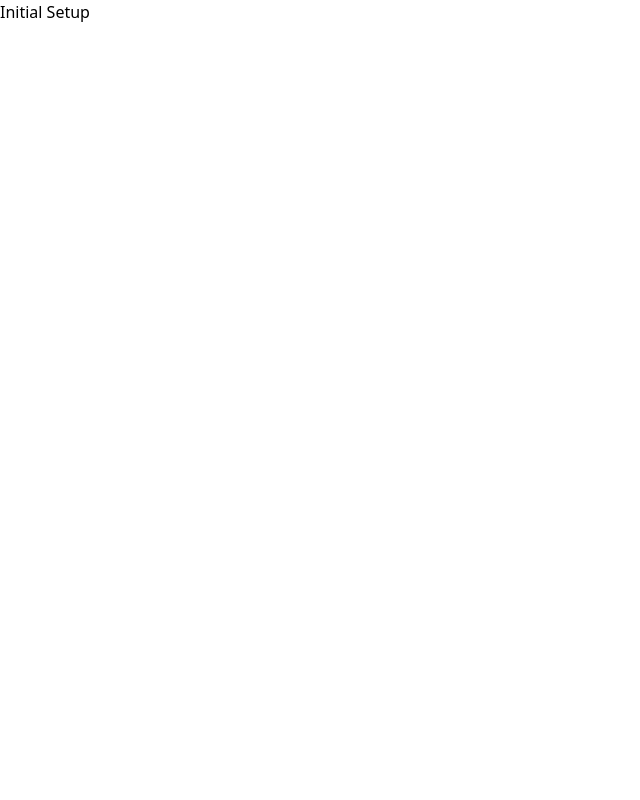
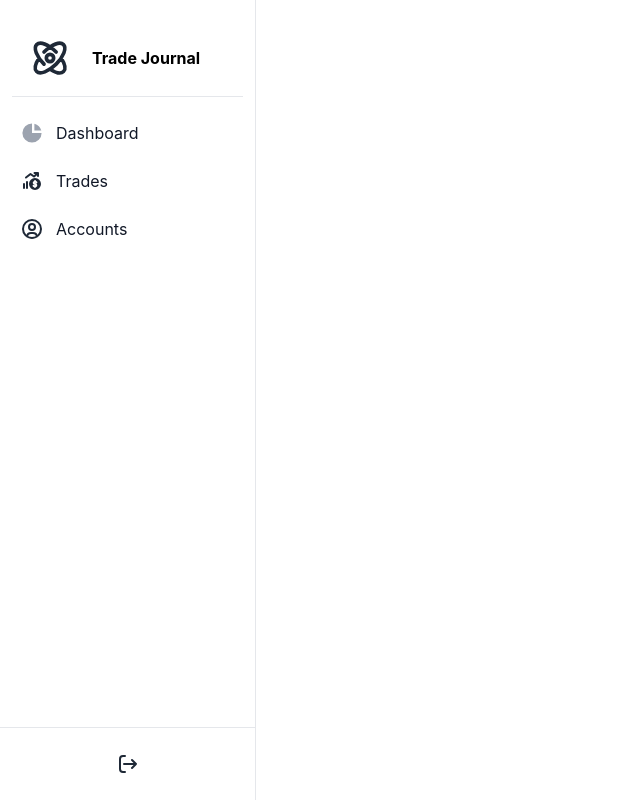
Before and after one commit to solankikeyur/trade-journal, a Vue app: page / in a window 1280 px wide. Shown: the whole page, without its empty margins (0-640 px from the left). Built offline with nearby package versions, Linux system fonts and the light colour scheme.

Commit message:
Added sidebar design

```diff
--- a/index.html
+++ b/index.html
@@ -4,7 +4,7 @@
     <meta charset="UTF-8" />
     <link rel="icon" type="image/svg+xml" href="/vite.svg" />
     <meta name="viewport" content="width=device-width, initial-scale=1.0" />
-    <title>Vite + Vue</title>
+    <title>Trade Journal</title>
   </head>
   <body>
     <div id="app"></div>
--- a/src/App.vue
+++ b/src/App.vue
@@ -1,3 +1,15 @@
 <template>
-  <h1>Initial Setup</h1>
+  <Sidebar></Sidebar>
 </template>
+<script setup>
+import { onMounted } from 'vue'
+import { initFlowbite } from 'flowbite'
+
+import Sidebar from "./components/Common/Sidebar/Sidebar.vue";
+
+// initialize components based on data attribute selectors
+onMounted(() => {
+    initFlowbite();
+})
+
+</script>
--- /dev/null
+++ b/src/components/Common/Sidebar/Sidebar.vue
@@ -0,0 +1,121 @@
+<template>
+  <button
+    data-drawer-target="default-sidebar"
+    data-drawer-toggle="default-sidebar"
+    aria-controls="default-sidebar"
+    type="button"
+    class="inline-flex items-center p-2 mt-2 ml-3 text-sm text-gray-500 rounded-lg sm:hidden hover:bg-gray-100 focus:outline-none focus:ring-2 focus:ring-gray-200 dark:text-gray-400 dark:hover:bg-gray-700 dark:focus:ring-gray-600"
+  >
+    <span class="sr-only">Open sidebar</span>
+    <svg
+      class="w-6 h-6"
+      aria-hidden="true"
+      fill="currentColor"
+      viewBox="0 0 20 20"
+      xmlns="http://www.w3.org/2000/svg"
+    >
+      <path
+        clip-rule="evenodd"
+        fill-rule="evenodd"
+        d="M2 4.75A.75.75 0 012.75 4h14.5a.75.75 0 010 1.5H2.75A.75.75 0 012 4.75zm0 10.5a.75.75 0 01.75-.75h7.5a.75.75 0 010 1.5h-7.5a.75.75 0 01-.75-.75zM2 10a.75.75 0 01.75-.75h14.5a.75.75 0 010 1.5H2.75A.75.75 0 012 10z"
+      ></path>
+    </svg>
+  </button>
+
+  <aside
+    id="default-sidebar"
+    class="fixed top-0 left-0 z-40 w-64 h-screen transition-transform -translate-x-full sm:translate-x-0"
+    aria-label="Sidenav"
+  >
+    <div
+      class="overflow-y-auto py-5 px-3 h-full bg-white border-r border-gray-200 dark:bg-gray-800 dark:border-gray-700"
+    >
+      <div class="flex items-center gap-5 mb-4 border-gray-220 dark:border-gray-700 border-b p-4">
+        <svg
+          class="w-11 h-11 text-gray-800 dark:text-white"
+          aria-hidden="true"
+          xmlns="http://www.w3.org/2000/svg"
+          width="100"
+          height="100"
+          fill="none"
+          viewBox="0 0 24 24"
+        >
+          <path
+            stroke="currentColor"
+            stroke-linecap="round"
+            stroke-width="2"
+            d="M8.737 8.737a21.49 21.49 0 0 1 3.308-2.724m0 0c3.063-2.026 5.99-2.641 7.331-1.3 1.827 1.828.026 6.591-4.023 10.64-4.049 4.049-8.812 5.85-10.64 4.023-1.33-1.33-.736-4.218 1.249-7.253m6.083-6.11c-3.063-2.026-5.99-2.641-7.331-1.3-1.827 1.828-.026 6.591 4.023 10.64m3.308-9.34a21.497 21.497 0 0 1 3.308 2.724m2.775 3.386c1.985 3.035 2.579 5.923 1.248 7.253-1.336 1.337-4.245.732-7.295-1.275M14 12a2 2 0 1 1-4 0 2 2 0 0 1 4 0Z"
+          />
+        </svg>
+        <span class="font-bold text-base">Trade Journal</span>
+      </div>
+      <ul class="space-y-2">
+        <li>
+          <!-- Dashboard -->
+          <SidebarLink title="Dashboard">
+            <svg
+              aria-hidden="true"
+              class="w-6 h-6 text-gray-400 transition duration-75 dark:text-gray-400 group-hover:text-gray-900 dark:group-hover:text-white"
+              fill="currentColor"
+              viewBox="0 0 20 20"
+              xmlns="http://www.w3.org/2000/svg"
+            >
+              <path d="M2 10a8 8 0 018-8v8h8a8 8 0 11-16 0z"></path>
+              <path d="M12 2.252A8.014 8.014 0 0117.748 8H12V2.252z"></path>
+            </svg>
+          </SidebarLink>
+        </li>
+        <li>
+          <!-- Trades -->
+          <SidebarLink title="Trades">
+            <svg
+              class="w-6 h-6 text-gray-800 dark:text-white"
+              aria-hidden="true"
+              xmlns="http://www.w3.org/2000/svg"
+              width="24"
+              height="24"
+              fill="currentColor"
+              viewBox="0 0 24 24"
+            >
+              <path
+                fill-rule="evenodd"
+                d="M9 15a6 6 0 1 1 12 0 6 6 0 0 1-12 0Zm3.845-1.855a2.4 2.4 0 0 1 1.2-1.226 1 1 0 0 1 1.992-.026c.426.15.809.408 1.111.749a1 1 0 1 1-1.496 1.327.682.682 0 0 0-.36-.213.997.997 0 0 1-.113-.032.4.4 0 0 0-.394.074.93.93 0 0 0 .455.254 2.914 2.914 0 0 1 1.504.9c.373.433.669 1.092.464 1.823a.996.996 0 0 1-.046.129c-.226.519-.627.94-1.132 1.192a1 1 0 0 1-1.956.093 2.68 2.68 0 0 1-1.227-.798 1 1 0 1 1 1.506-1.315.682.682 0 0 0 .363.216c.038.009.075.02.111.032a.4.4 0 0 0 .395-.074.93.93 0 0 0-.455-.254 2.91 2.91 0 0 1-1.503-.9c-.375-.433-.666-1.089-.466-1.817a.994.994 0 0 1 .047-.134Zm1.884.573.003.008c-.003-.005-.003-.008-.003-.008Zm.55 2.613s-.002-.002-.003-.007a.032.032 0 0 1 .003.007ZM4 14a1 1 0 0 1 1 1v4a1 1 0 1 1-2 0v-4a1 1 0 0 1 1-1Zm3-2a1 1 0 0 1 1 1v6a1 1 0 1 1-2 0v-6a1 1 0 0 1 1-1Zm6.5-8a1 1 0 0 1 1-1H18a1 1 0 0 1 1 1v3a1 1 0 1 1-2 0v-.796l-2.341 2.049a1 1 0 0 1-1.24.06l-2.894-2.066L6.614 9.29a1 1 0 1 1-1.228-1.578l4.5-3.5a1 1 0 0 1 1.195-.025l2.856 2.04L15.34 5h-.84a1 1 0 0 1-1-1Z"
+                clip-rule="evenodd"
+              />
+            </svg>
+          </SidebarLink>
+        </li>
+        <li>
+          <!-- Accounts -->
+          <SidebarLink title="Accounts">
+            <svg
+              class="w-6 h-6 text-gray-800 dark:text-white"
+              aria-hidden="true"
+              xmlns="http://www.w3.org/2000/svg"
+              width="24"
+              height="24"
+              fill="none"
+              viewBox="0 0 24 24"
+            >
+              <path
+                stroke="currentColor"
+                stroke-linecap="round"
+                stroke-linejoin="round"
+                stroke-width="2"
+                d="M12 21a9 9 0 1 0 0-18 9 9 0 0 0 0 18Zm0 0a8.949 8.949 0 0 0 4.951-1.488A3.987 3.987 0 0 0 13 16h-2a3.987 3.987 0 0 0-3.951 3.512A8.948 8.948 0 0 0 12 21Zm3-11a3 3 0 1 1-6 0 3 3 0 0 1 6 0Z"
+              />
+            </svg>
+          </SidebarLink>
+        </li>
+      </ul>
+    </div>
+
+    <!-- Sidebar Footer -->
+    <SidebarFooter></SidebarFooter>
+    <!-- End Sidebar Footer -->
+  </aside>
+</template>
+<script setup>
+import SidebarLink from "./SidebarLink.vue";
+import SidebarFooter from "./SidebarFooter.vue";
+</script>
--- /dev/null
+++ b/src/components/Common/Sidebar/SidebarFooter.vue
@@ -0,0 +1,28 @@
+<template>
+  <div
+    class="hidden absolute bottom-0 left-0 justify-center p-4 space-x-4 w-full lg:flex bg-white dark:bg-gray-800 z-20 border-r border-gray-200 dark:border-gray-700 border-t"
+  >
+    <a
+      href="#"
+      class="inline-flex justify-center p-2 text-gray-500 rounded cursor-pointer dark:text-gray-400 dark:hover:text-white hover:text-gray-900 hover:bg-gray-100 dark:hover:bg-gray-600"
+    >
+      <svg
+        class="w-6 h-6 text-gray-800 dark:text-white"
+        aria-hidden="true"
+        xmlns="http://www.w3.org/2000/svg"
+        width="24"
+        height="24"
+        fill="none"
+        viewBox="0 0 24 24"
+      >
+        <path
+          stroke="currentColor"
+          stroke-linecap="round"
+          stroke-linejoin="round"
+          stroke-width="2"
+          d="M20 12H8m12 0-4 4m4-4-4-4M9 4H7a3 3 0 0 0-3 3v10a3 3 0 0 0 3 3h2"
+        />
+      </svg>
+    </a>
+  </div>
+</template>
--- /dev/null
+++ b/src/components/Common/Sidebar/SidebarLink.vue
@@ -0,0 +1,13 @@
+<template>
+  <a
+    href="#"
+    class="flex items-center p-2 text-base font-normal text-gray-900 rounded-lg dark:text-white hover:bg-gray-100 dark:hover:bg-gray-700 group"
+  >
+    <slot />
+
+    <span class="ml-3">{{ title }}</span>
+  </a>
+</template>
+<script setup>
+const {title} = defineProps(["title"])
+</script>
--- a/src/components/HelloWorld.vue
+++ /dev/null
@@ -1,43 +0,0 @@
-<script setup>
-import { ref } from 'vue'
-
-defineProps({
-  msg: String,
-})
-
-const count = ref(0)
-</script>
-
-<template>
-  <h1>{{ msg }}</h1>
-
-  <div class="card">
-    <button type="button" @click="count++">count is {{ count }}</button>
-    <p>
-      Edit
-      <code>components/HelloWorld.vue</code> to test HMR
-    </p>
-  </div>
-
-  <p>
-    Check out
-    <a href="https://vuejs.org/guide/quick-start.html#local" target="_blank"
-      >create-vue</a
-    >, the official Vue + Vite starter
-  </p>
-  <p>
-    Learn more about IDE Support for Vue in the
-    <a
-      href="https://vuejs.org/guide/scaling-up/tooling.html#ide-support"
-      target="_blank"
-      >Vue Docs Scaling up Guide</a
-    >.
-  </p>
-  <p class="read-the-docs">Click on the Vite and Vue logos to learn more</p>
-</template>
-
-<style scoped>
-.read-the-docs {
-  color: #888;
-}
-</style>
--- a/tailwind.config.js
+++ b/tailwind.config.js
@@ -3,12 +3,63 @@ export default {
   content: [
     "./index.html",
     "./src/**/*.{vue,js,ts,jsx,tsx}",
-    "./node_modules/flowbite/**/*.js"
+    "./node_modules/flowbite/**/*.js",
   ],
+  darkMode: "class",
   theme: {
-    extend: {},
+    extend: {
+      colors: {
+        primary: {
+          50: "#f0fdf4",
+          100: "#dcfce7",
+          200: "#bbf7d0",
+          300: "#86efac",
+          400: "#4ade80",
+          500: "#22c55e",
+          600: "#16a34a",
+          700: "#15803d",
+          800: "#166534",
+          900: "#14532d",
+          950: "#052e16",
+        },
+      },
+    },
+    fontFamily: {
+      body: [
+        "Inter",
+        "ui-sans-serif",
+        "system-ui",
+        "-apple-system",
+        "system-ui",
+        "Segoe UI",
+        "Roboto",
+        "Helvetica Neue",
+        "Arial",
+        "Noto Sans",
+        "sans-serif",
+        "Apple Color Emoji",
+        "Segoe UI Emoji",
+        "Segoe UI Symbol",
+        "Noto Color Emoji",
+      ],
+      sans: [
+        "Inter",
+        "ui-sans-serif",
+        "system-ui",
+        "-apple-system",
+        "system-ui",
+        "Segoe UI",
+        "Roboto",
+        "Helvetica Neue",
+        "Arial",
+        "Noto Sans",
+        "sans-serif",
+        "Apple Color Emoji",
+        "Segoe UI Emoji",
+        "Segoe UI Symbol",
+        "Noto Color Emoji",
+      ],
+    },
   },
-  plugins: [
-    require('flowbite/plugin')
-  ]
-}
+  plugins: [require("flowbite/plugin")],
+};
```
